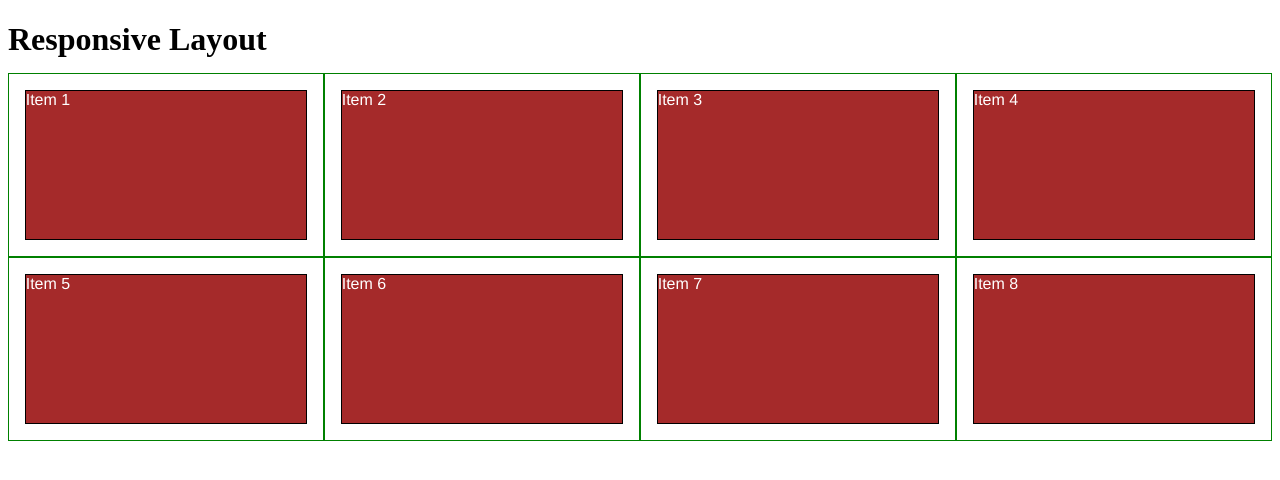
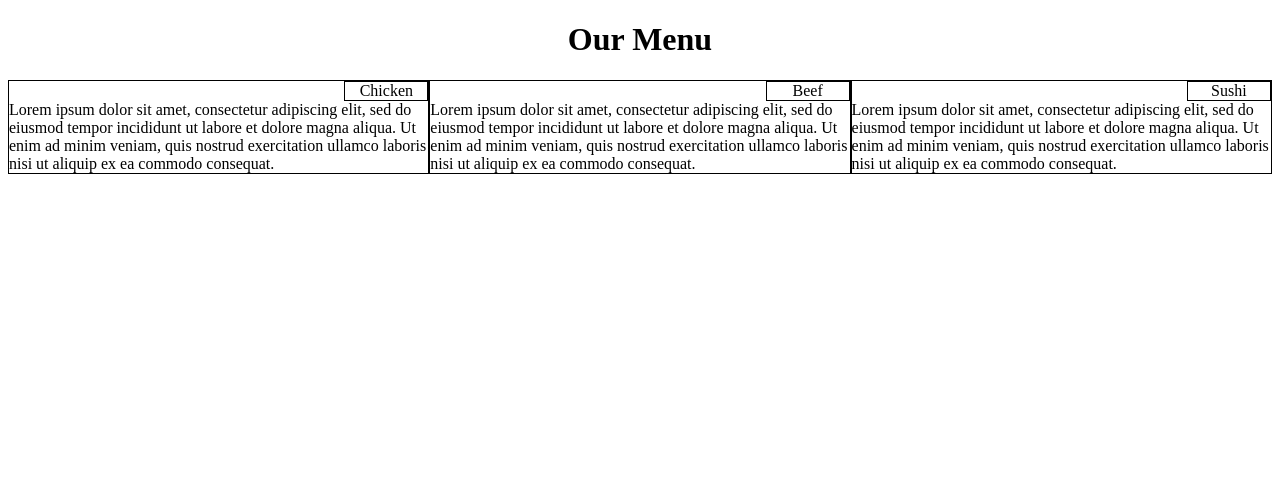
Before and after one commit to AqsaKhalid-AK/Coursera-HTML-CSS-and-Javascript-for-Web-Developers, a website: page module2-solution/index.html in a window 1280 px wide. Drawn offline with Linux system fonts and the light colour scheme.

Commit message:
Layout created

```diff
--- a/module2-solution/css/style.css
+++ b/module2-solution/css/style.css
@@ -3,18 +3,29 @@
   box-sizing: border-box;
 }
 h1 {
-  margin-bottom: 15px;
+  text-align: center;
 }
 
 p {
   border: 1px solid black;
   background-color: #A52A2A;
-  width: 90%;
-  height: 150px;
-  margin-right: auto;
-  margin-left: auto;
   font-family: Helvetica;
-  color: white;
+}
+
+title{
+  display: block;
+  text-align: center;
+  padding: 0px 10px 0px 10px;
+  width: 20%;
+  position: relative;
+  left: 80%;
+  border: 1px solid black;
+}
+
+.title1{
+  display: block;
+  position: relative;
+  left: 83%;
 }
 
 /* Simple Responsive Framework. */
@@ -23,10 +34,11 @@ p {
 }
 
 /********** Large devices only **********/
-@media (min-width: 1200px) {
+@media (min-width: 992px) {
   .col-lg-1, .col-lg-2, .col-lg-3, .col-lg-4, .col-lg-5, .col-lg-6, .col-lg-7, .col-lg-8, .col-lg-9, .col-lg-10, .col-lg-11, .col-lg-12 {
     float: left;
-    border: 1px solid green;
+    border: 1px solid black;
+    /*margin: 10px;*/
   }
   .col-lg-1 {
     width: 8.33%;
@@ -67,7 +79,7 @@ p {
 }
 
 /********** Medium devices only **********/
-@media (min-width: 992px) and (max-width: 1199px) {
+@media (min-width: 768px) and (max-width: 991px) {
   .col-md-1, .col-md-2, .col-md-3, .col-md-4, .col-md-5, .col-md-6, .col-md-7, .col-md-8, .col-md-9, .col-md-10, .col-md-11, .col-md-12 {
     float: left;
     border: 1px solid green;
@@ -109,3 +121,47 @@ p {
     width: 100%;
   }
 }
+
+/********** Medium devices only **********/
+@media (max-width: 767px) {
+  .col-sm-1, .col-sm-2, .col-sm-3, .col-md-4, .col-sm-5, .col-sm-6, .col-sm-7, .col-sm-8, .col-sm-9, .col-sm-10, .col-sm-11, .col-sm-12 {
+    float: left;
+    border: 1px solid green;
+  }
+  .col-sm-1 {
+    width: 8.33%;
+  }
+  .col-sm-2 {
+    width: 16.66%;
+  }
+  .col-sm-3 {
+    width: 25%;
+  }
+  .col-sm-4 {
+    width: 33.33%;
+  }
+  .col-sm-5 {
+    width: 41.66%;
+  }
+  .col-sm-6 {
+    width: 50%;
+  }
+  .col-sm-7 {
+    width: 58.33%;
+  }
+  .col-sm-8 {
+    width: 66.66%;
+  }
+  .col-sm-9 {
+    width: 74.99%;
+  }
+  .col-sm-10 {
+    width: 83.33%;
+  }
+  .col-sm-11 {
+    width: 91.66%;
+  }
+  .col-sm-12 {
+    width: 100%;
+  }
+}
--- a/module2-solution/index.html
+++ b/module2-solution/index.html
@@ -6,17 +6,56 @@
     <title>Coursera-HTML-CSS-and-Javascript-for-Web-Developers</title>
 </head>
 <body>
- <h1>Responsive Layout</h1>
+<h1>Our Menu</h1>
 
 <div class="row">
-  <div class="col-lg-3 col-md-6"><p>Item 1</p></div>
-  <div class="col-lg-3 col-md-6"><p>Item 2</p></div>
-  <div class="col-lg-3 col-md-6"><p>Item 3</p></div>
-  <div class="col-lg-3 col-md-6"><p>Item 4</p></div>
-  <div class="col-lg-3 col-md-6"><p>Item 5</p></div>
-  <div class="col-lg-3 col-md-6"><p>Item 6</p></div>
-  <div class="col-lg-3 col-md-6"><p>Item 7</p></div>
-  <div class="col-lg-3 col-md-6"><p>Item 8</p></div>
+    <section class="col-lg-4 col-md-6">
+        <article>
+            <title>
+                Chicken
+            </title>
+            Lorem ipsum dolor sit amet, consectetur adipiscing elit, sed do eiusmod tempor
+            incididunt ut labore et dolore magna aliqua. Ut enim ad minim veniam, quis nostrud exercitation ullamco
+            laboris
+            nisi ut aliquip ex ea commodo consequat.
+        </article>
+    </section>
+    <section class="col-lg-4 col-md-6">
+        <article>
+            <title>Beef</title>
+            Lorem ipsum dolor sit amet, consectetur adipiscing elit, sed do eiusmod tempor
+            incididunt ut labore et dolore magna aliqua. Ut enim ad minim veniam, quis nostrud exercitation ullamco
+            laboris
+            nisi ut aliquip ex ea commodo consequat.
+        </article>
+    </section>
+    <section class="col-lg-4 col-md-6">
+        <article>
+            <title>Sushi</title>
+            Lorem ipsum dolor sit amet, consectetur adipiscing elit, sed do eiusmod tempor
+            incididunt ut labore et dolore magna aliqua. Ut enim ad minim veniam, quis nostrud exercitation ullamco
+            laboris
+            nisi ut aliquip ex ea commodo consequat.
+        </article>
+    </section>
+<!--    <div class="col-lg-4 col-md-6">-->
+<!--        <p>Lorem ipsum dolor sit amet, consectetur adipiscing elit, sed do eiusmod tempor-->
+<!--            incididunt ut labore et dolore magna aliqua. Ut enim ad minim veniam, quis nostrud exercitation ullamco-->
+<!--            laboris-->
+<!--            nisi ut aliquip ex ea commodo consequat.</p>-->
+<!--    </div>-->
+<!--    <div class="col-lg-4 col-md-6">-->
+<!--        <p>Lorem ipsum dolor sit amet, consectetur adipiscing elit, sed do eiusmod tempor-->
+<!--            incididunt ut labore et dolore magna aliqua. Ut enim ad minim veniam, quis nostrud exercitation ullamco-->
+<!--            laboris-->
+<!--            nisi ut aliquip ex ea commodo consequat.</p>-->
+<!--    </div>-->
+<!--    <div class="col-lg-4 col-md-12">-->
+<!--        <p>Lorem ipsum dolor sit amet, consectetur adipiscing elit, sed do eiusmod tempor-->
+<!--            incididunt ut labore et dolore magna aliqua. Ut enim ad minim veniam, quis nostrud exercitation ullamco-->
+<!--            laboris-->
+<!--            nisi ut aliquip ex ea commodo consequat.</p>-->
+<!--    </div>-->
 </div>
 
 </body>
```
